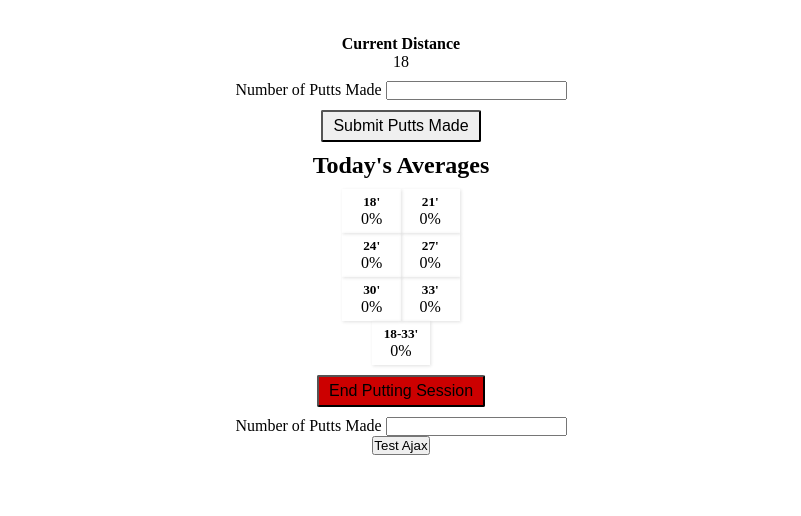
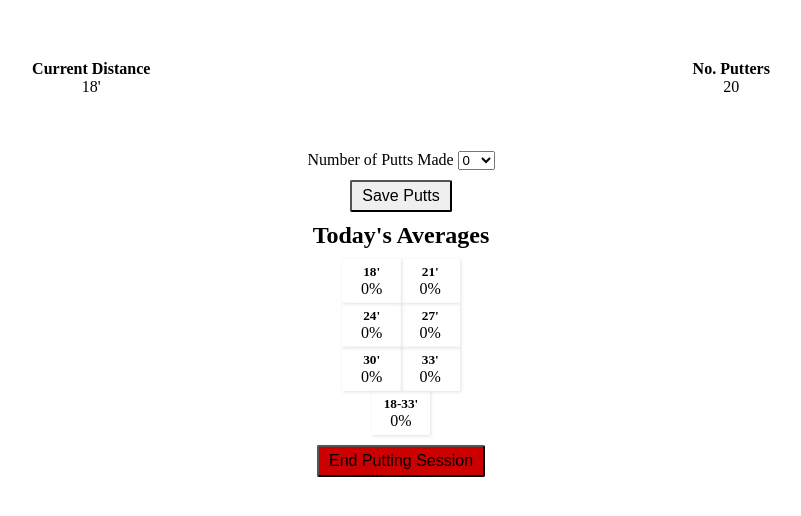
Before and after one commit to jereamon/disc-golf-putts, a Flask app: page /puttsesh/current/1 in a window 1280 px wide. Shown: the part 38-554 px from the top of the page, without its empty margins (239-1040 px from the left). Run offline with Flask 2, Linux system fonts and the light colour scheme.

Commit message:
Ok, putts saved using ajax, distance only increments when a new putt is saved, and I added a thing to let you know when a putt is saved. I'm going to write the edit putt functionality.

```diff
--- a/main.py
+++ b/main.py
@@ -9,10 +9,13 @@ app = Flask(__name__)
 # app.secret_key = b'\x9d\xb1u\x08%(hAh\xa4\xcdw\x12S*,u\xec\xb8\xb8'
 app.secret_key = os.environ.get('SECRET_KEY').encode()
 
+
 distances = [18, 21, 24, 27, 30, 33]
 
 
 def get_averages():
+    """ Returns a tuple of all time and today's putting averages. """
+
     putt_avgs = {}
     for distance in distances:
         temp_list = []
@@ -20,11 +23,12 @@ def get_averages():
             no_putters = putt.putt_sesh.no_putters
             temp_list.append(putt.putts_made / no_putters)
         try:
-            putt_avgs[distance] = int(round((sum(temp_list) / len(temp_list)), 2) * 100)
+            putt_avgs[distance] = int(
+                round((sum(temp_list) / len(temp_list)), 2) * 100)
         except:
             putt_avgs[distance] = 0
     putt_avgs['18-33'] = int(round((sum(putt_avgs.values()) /
-                                len(putt_avgs.values())), 2))
+                                    len(putt_avgs.values())), 2))
 
     today_putt_avgs = {}
     for distance in distances:
@@ -41,9 +45,33 @@ def get_averages():
         except:
             today_putt_avgs[distance] = 0
     today_putt_avgs['18-33'] = int(round(sum(today_putt_avgs.values()) /
-                                     len(today_putt_avgs.values()), 2))
+                                         len(today_putt_avgs.values()), 2))
 
     return (putt_avgs, today_putt_avgs)
+
+
+def get_putt_distance(get_or_post):
+    """
+    Returns an integer to set the next putting distance depending on whether a
+    session is in progress and the selection of random or incrementing
+    distances.
+    """
+    if get_or_post == 'get':
+        if session.get('distance', None) == None:
+            if session.get('rand_or_no', None) == 'rand-dist':
+                session['distance'] = random.randint(0, len(distances) - 1)
+            else:
+                session['distance'] = 0
+    else:
+        if session.get('rand_or_no', None) == 'rand-dist':
+            session['distance'] = random.randint(0, len(distances) - 1)
+        else:
+            if session.get('distance') + 1 > len(distances)-1:
+                session['distance'] = 0
+            else:
+                session['distance'] = session.get('distance') + 1
+
+    return distances[session.get('distance')]
 
 
 @app.route('/')
@@ -84,38 +112,11 @@ def current_puttsesh(sesh_id):
             session.pop('current_sesh_id')
             return redirect(url_for('home'))
 
-        new_putt = Putt(putt_sesh=session['current_sesh_id'], putts_made=request.form.get(
-            'no_putts'), distance=distances[session.get('distance')])
-        new_putt.save()
-
-        if session.get('rand_or_no', None) == 'rand-dist':
-            distance = random.choice(distances)
-        else:
-            if session.get('distance', None) != None:
-                if session.get('distance') + 1 > len(distances)-1:
-                    session['distance'] = 0
-                else:
-                    session['distance'] = session.get('distance') + 1
-                distance = session.get('distance')
-            else:
-                session['distance'] = 0
-
-            distance = distances[session.get('distance')]
-
-        putt_avgs, today_putt_avgs = get_averages()
-        return render_template('current_puttsesh.jinja2', distance=distance, today_putt_avgs=today_putt_avgs, no_putters=current_session.no_putters)
-
-    if session.get('rand_or_no', None) == 'rand-dist':
-        session['distance'] = random.randint(0, len(distances) -1)
-    else:
-        if not session.get('distance'):
-            session['distance'] = 0
-
-    distance = distances[session.get('distance')]
-
-    # distance = 0
+    distance = get_putt_distance('get')
     putt_avgs, today_putt_avgs = get_averages()
-    return render_template('current_puttsesh.jinja2', distance=distance, today_putt_avgs=today_putt_avgs, no_putters=current_session.no_putters)
+    return render_template('current_puttsesh.jinja2', distance=distance,
+                           today_putt_avgs=today_putt_avgs,
+                           no_putters=current_session.no_putters)
 
 
 @app.route('/puttsesh/view')
@@ -147,8 +148,16 @@ def view_puttsesh_single(sesh_id):
 
 @app.route('/save_putt', methods=['POST'])
 def save_putt():
-    no_putts = request.form.get('no_putts')
-    return json.dumps({'status': 'OK', 'no_putts': no_putts})
+    putts_made = request.form.get('no_putts')
+    new_putt = Putt(putt_sesh=session['current_sesh_id'], putts_made=putts_made,
+                    distance=distances[session.get('distance')])
+    save_code = new_putt.save()
+    # new_putt_id = new_putt.id
+
+    distance = get_putt_distance('post')
+
+    return json.dumps({'status': 'OK', 'distance': distance,
+                       'save_code': save_code})
 
 
 if __name__ == "__main__":
--- a/static/css/main.css
+++ b/static/css/main.css
@@ -103,7 +103,8 @@ input[type=submit]:hover {
     text-align: center;
 }
 
-.puttsesh-form input[type=submit], .putt-page-form input[type=submit] {
+.puttsesh-form input[type=submit], .putt-page-form input[type=submit],
+.save-putt-button {
     border-radius: 2px;
     font-size: 16px;
     padding: 5px 10px;
@@ -115,10 +116,12 @@ input[type=submit]:hover {
 /*#region CURRENT SESSION TEMPLATE STYLES */
 
 .cur-dist-container {
+    align-items: center;
     display: flex;
     flex-direction: column;
+    margin: 0 0 20px;
     padding: 10px 0;
-    text-align: center;
+    /* text-align: center; */
 }
 
 .outer-container.putt-page {
@@ -130,6 +133,20 @@ input[type=submit]:hover {
     display: flex;
     flex-direction: column;
     align-items: center;
+}
+
+.putt-save-container {
+    transition: background-color 300ms;
+}
+
+.putt-save-success {
+    display: none;
+    font-size: 1.5rem;
+    width: 0px;
+    transition: 300ms;
+    /* background: #009900; */
+    /* border-radius: 3px; */
+    /* padding: 7px 20px; */
 }
 
 /*#endregion CURRENT SESSION TEMPLATE STYLES */
--- a/static/js/current_puttsesh.js
+++ b/static/js/current_puttsesh.js
@@ -1,15 +1,33 @@
-$(function() {
-    $('.test-ajax-button').click(function() {
-        var putts_made = $('#no_putts').val();
+$(function () {
+    $('.save-putt-button').click(function () {
 
         $.ajax({
             url: '/save_putt',
-            data: $('.ajax-test-form').serialize(),
+            data: {
+                'putt-form': $('.save-putt-form').serialize(),
+                'no_putts': $('.putts-made').val(),
+                'cur-dist': $('.cur-dist').val()
+            },
             type: 'POST',
-            success: function(response) {
-                console.log(response)
+            success: function (response) {
+                // console.log(response)
+                parsed_response = JSON.parse(response)
+                $('.cur-dist').text(parsed_response['distance'] + "'")
+                if (parsed_response['save_code']) {
+                    $('.putt-save-container').css('background', '#009900')
+                    $('.putt-save-success').css('display', 'block')
+                    $('.putt-save-success').css('width', '150px')
+
+                    setTimeout(function () {
+                        $('.putt-save-container').css('background', 'none')
+                        $('.putt-save-success').css('width', '0px')
+                        setTimeout(function() {
+                            $('.putt-save-success').css('display', 'none')
+                        }, 150)
+                    }, 2000)
+                }
             },
-            error: function(error) {
+            error: function (error) {
                 console.log(error)
             }
         });
--- a/templates/current_puttsesh.jinja2
+++ b/templates/current_puttsesh.jinja2
@@ -2,18 +2,33 @@
 
 {% block content %}
 <div class='outer-container putt-page'>
+    <div class='outer-container'>
         <div class="cur-dist-container">
             <h4>Current Distance</h4>
-        <p>{{ distance }}</p>
+            <p class='cur-dist'>{{ distance }}'</p>
         </div>
-    <form method='POST' class='putt-page-form'>
+        <div class=cur-dist-container>
+            <h4>No. Putters</h4>
+            <p>{{ no_putters }}</p>
+        </div>
+    </div>
+    <div class='outer-container putt-save-container'>
+        <form class='putt-page-form save-putt-form' role='form'>
             <label>
                 Number of Putts Made
-            <input type='number' name='no_putts' max="{{ no_putters }}" required>
+                <select name='putts-made' class='putts-made'>
+                    {% for i in range(no_putters + 1) %}
+                        <option>{{ i }}</option>
+                    {% endfor %}
+                </select>
+                {# <input type='number' name='no_putts' max="{{ no_putters }}" required> #}
             </label>
 
-        <input name='action' type='submit' value='Submit Putts Made'>
+            {# <input name='action' type='submit' value='Submit Putts Made'> #}
+            <button class='save-putt-button' type='button'>Save Putts</button>
         </form>
+        <p class='putt-save-success'>Putts Saved</p>
+    </div>
 
     <div class="putt-avgs-outer-container">
         <h2>Today's Averages</h2>
@@ -30,14 +45,6 @@
     <form method='POST' class='putt-page-form'>
         <input name='action' type='submit' value='End Putting Session' class='end-puttsesh-submit'>
     </form>
-
-    <form class='putt-page-form ajax-test-form' role='form'>
-        <label>
-            Number of Putts Made
-            <input id='no_putts' type='number' name='no_putts' max="{{ no_putters }}" required>
-        </label>
-        <button class='test-ajax-button' type='button'>Test Ajax </button>
-    </form>
 </div>
 {% endblock content %}
 
```
Also changed, not shown: putting_db.db. Lines whose indentation alone changed are shown as unchanged.
